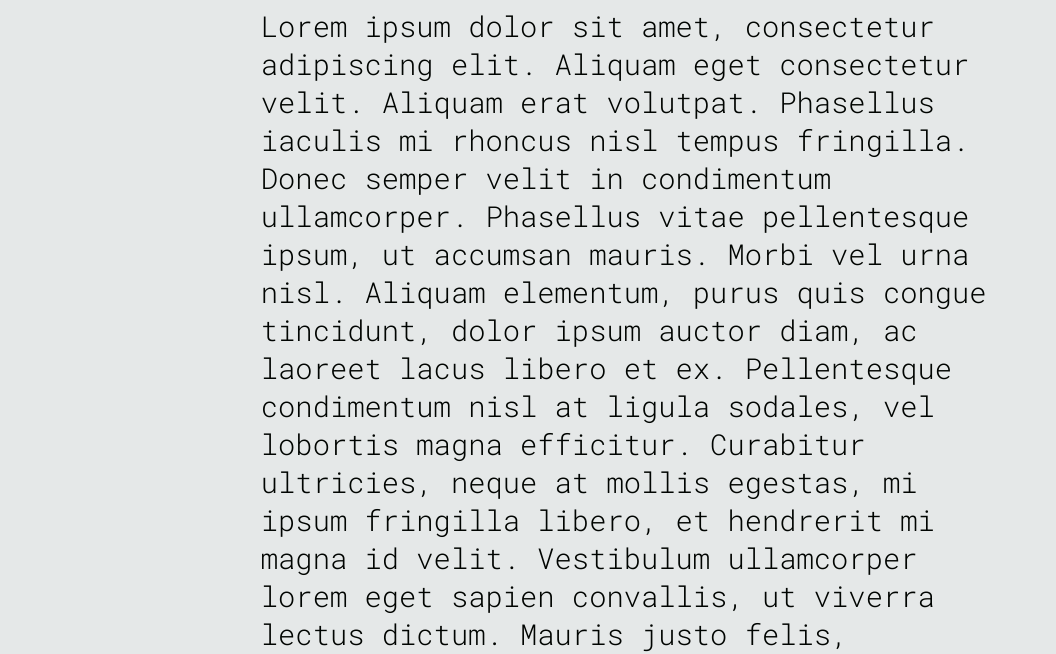
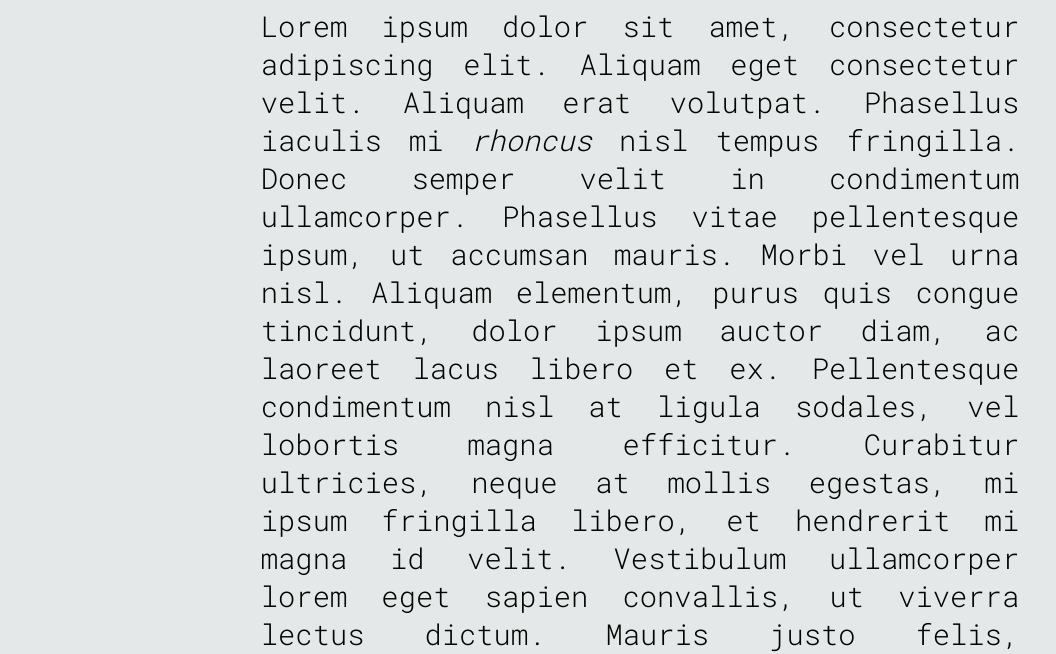
Before and after one commit to dylan-workhub/blog, a plain HTML site: page index.html in a window 1280 px wide. Shown: the part 157-811 px from the top of the page, without its empty margins (0-1056 px from the left). Drawn offline with Linux system fonts and the light colour scheme.

Commit message:
Add HTML id link, Add CSS justify to main text

```diff
--- a/index.html
+++ b/index.html
@@ -12,7 +12,7 @@
       <aside>
         <ul>
           <li>Click Below</li>
-          <li><a href="#">Sample</a></li>
+          <li><a href="#rhoncus">Sample</a></li>
           <li><a href="#">Link</a></li>
           <li><a href="#">In Post</a></li>
         </ul>
@@ -21,7 +21,7 @@
         <h1>Hello World.</h1>
         <p>Lorem ipsum dolor sit amet, consectetur adipiscing elit.
           Aliquam eget consectetur velit. Aliquam erat volutpat. Phasellus iaculis
-          mi rhoncus nisl tempus fringilla. Donec semper velit in condimentum
+          mi <i id="rhoncus">rhoncus</i> nisl tempus fringilla. Donec semper velit in condimentum
           ullamcorper. Phasellus vitae pellentesque ipsum, ut accumsan mauris.
           Morbi vel urna nisl. Aliquam elementum, purus quis congue tincidunt,
           dolor ipsum auctor diam, ac laoreet lacus libero et ex. Pellentesque
--- a/styles.css
+++ b/styles.css
@@ -18,6 +18,7 @@ body{
 #text-body main{
   margin:auto;
   width:60%;
+  text-align:justify;
 }
 aside{
   font-size:1.3em;
```
